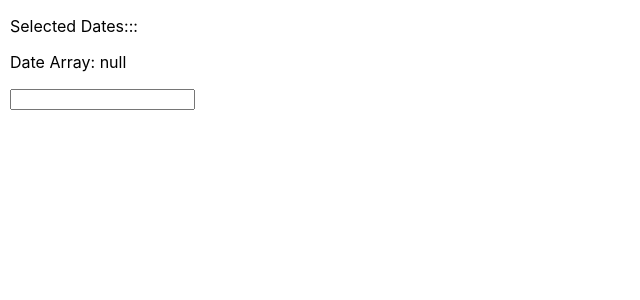
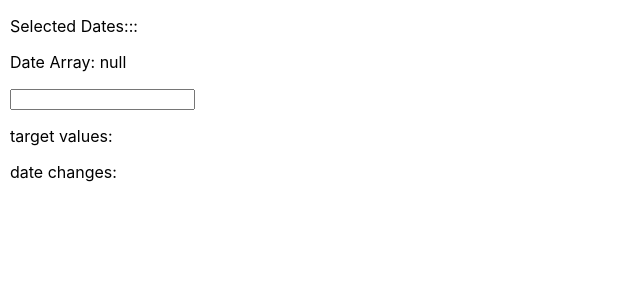
Before and after one commit to lijomon-john/datepicker-test, a React (Create React App) app: page / in a window 1280 px wide. Shown: the top 300 px of the page, without its empty margins (0-640 px from the left). Built offline with nearby package versions, Linux system fonts and the light colour scheme.

Commit message:
Added more validation strings

```diff
--- a/src/App.js
+++ b/src/App.js
@@ -60,7 +60,7 @@ const App = () => {
   };
 
   const handleChangeRaw = ({ target }) => {
-    targetValues.push(target)
+    targetValues.push(target.value)
     events.push("onChangeRaw");
     if (target.value !== undefined && target.value !== "") {
       const dates = target.value.split(" - ").map((date) => {
@@ -89,9 +89,14 @@ const App = () => {
         onFocus={() => events.push("onFocus")}
       />
 
-      {validateDates.map((e) => (
-        <p>{JSON.stringify(e)}</p>
+      <p>target values: {targetValues.map((value) => (
+        <p>{value}</p>
       ))}
+      </p>
+      <p>date changes: {validateDates.map((value) => (
+        <p>{JSON.stringify(value)}</p>
+      ))}
+      </p>
     </div>
   );
 };
```
